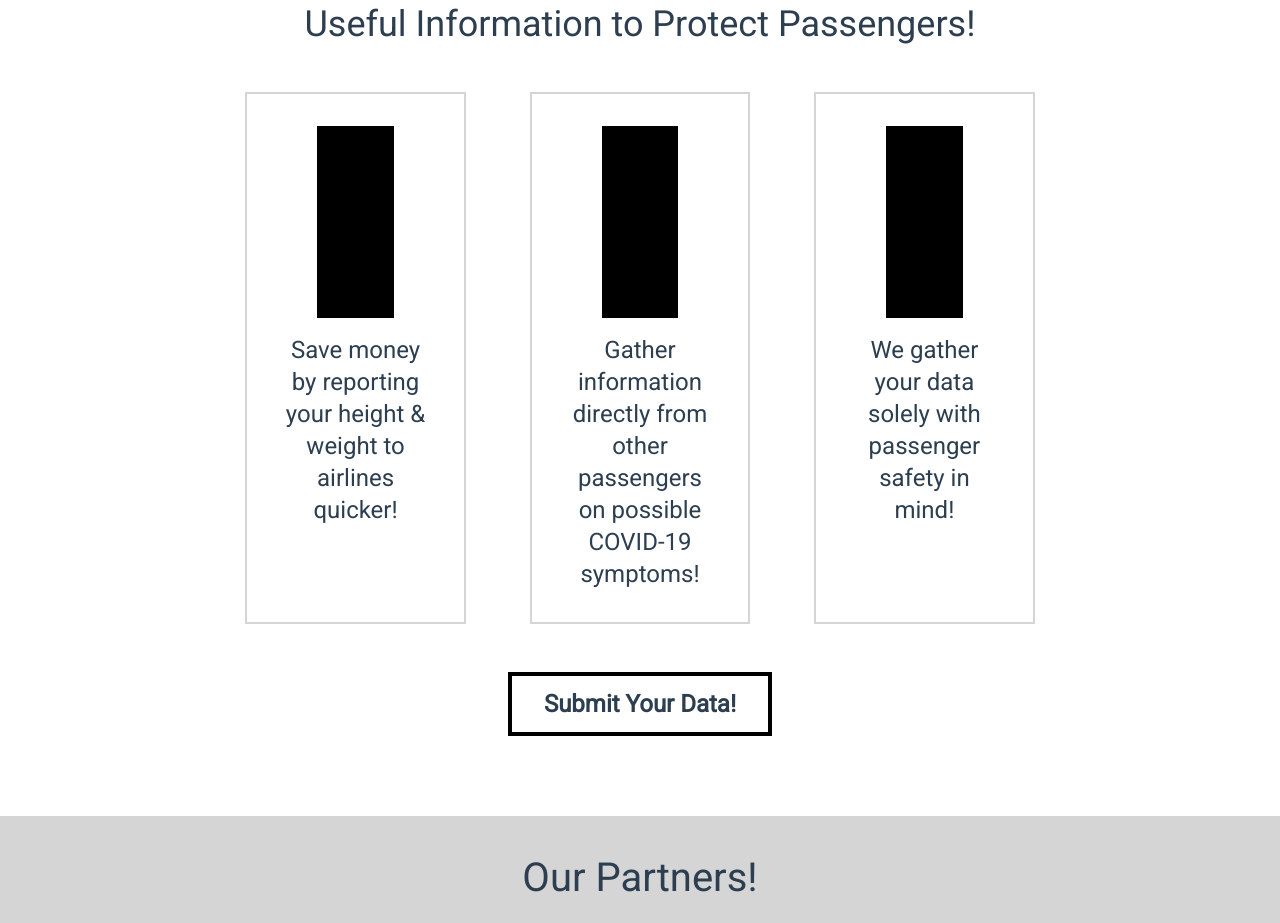
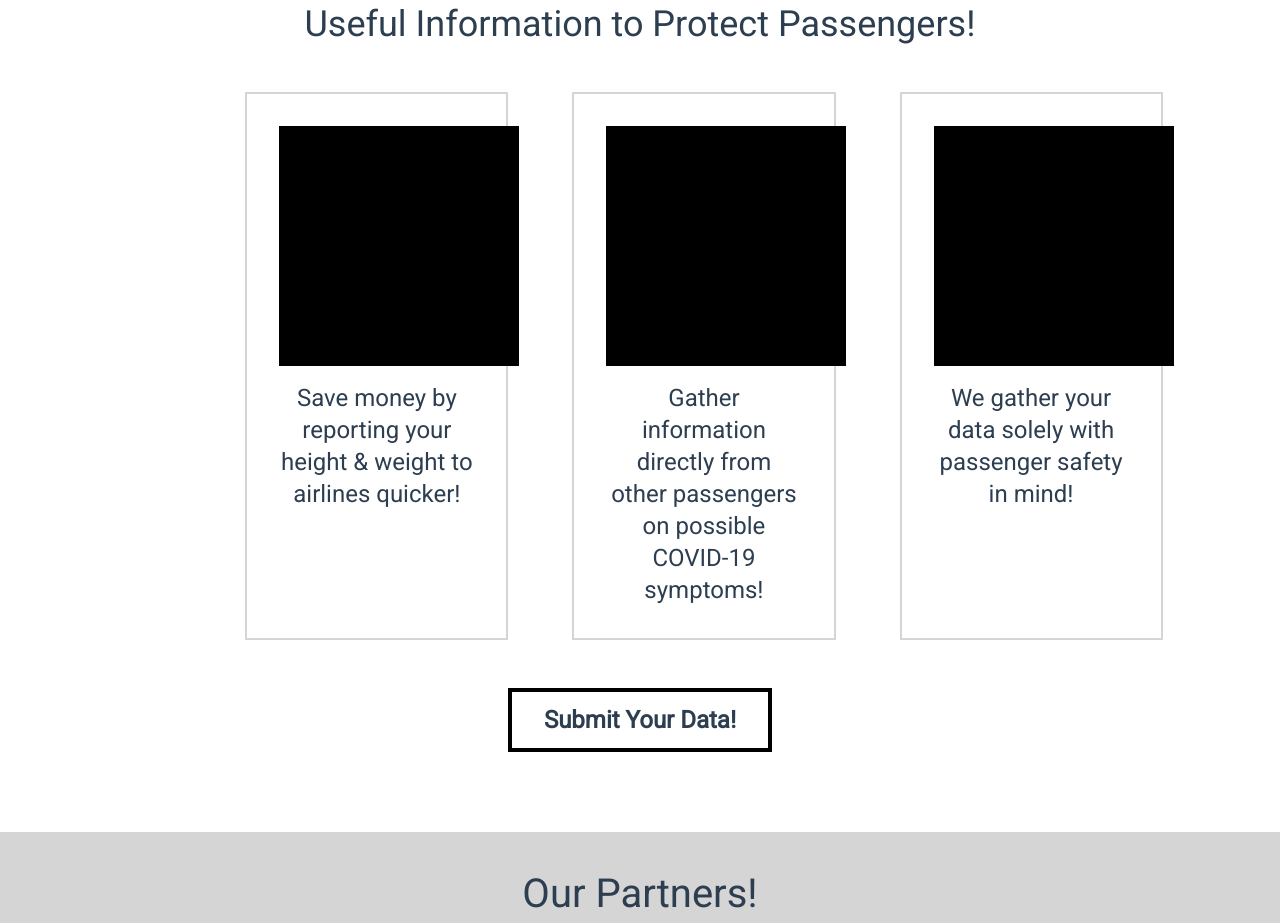
Before and after one commit to DeejayEaster/codesmith, a Vue app: page / in a window 1280 px wide. Shown: the part 1100-2023 px from the top of the page. Built offline with nearby package versions, Linux system fonts and the light colour scheme.

Commit message:
fixing some box sizing issues on the Data Services component

```diff
--- a/src/components/DataServices.vue
+++ b/src/components/DataServices.vue
@@ -7,15 +7,15 @@
             </div>
             <div class="data-card-wrapper flex justify-between">
                 <div class="data-card w-4/12 flex-col justify-center border-solid border-sectionGrey border-2 p-8">
-                    <div class="img-replace w-3/6 pt-48 m-auto mb-4"></div>
+                    <div class="img-replace w-60 h-60 m-auto mb-4"></div>
                     <p class="text-2xl">Save money by reporting your height & weight to airlines quicker!</p>
                 </div>
                 <div class="data-card w-4/12 flex-col mx-16 justify-center border-solid border-sectionGrey border-2 p-8">
-                    <div class="img-replace w-3/6 pt-48 m-auto mb-4"></div>
+                    <div class="img-replace w-60 h-60 m-auto mb-4"></div>
                     <p class="text-2xl">Gather information directly from other passengers on possible COVID-19 symptoms!</p>
                 </div>
                 <div class="data-card w-4/12 flex-col justify-center border-solid border-sectionGrey border-2 p-8">
-                    <div class="img-replace w-3/6 pt-48 m-auto mb-4"></div>
+                    <div class="img-replace w-60 h-60 m-auto mb-4"></div>
                     <p class="text-2xl">We gather your data solely with passenger safety in mind!</p>
                 </div>
             </div>
```
